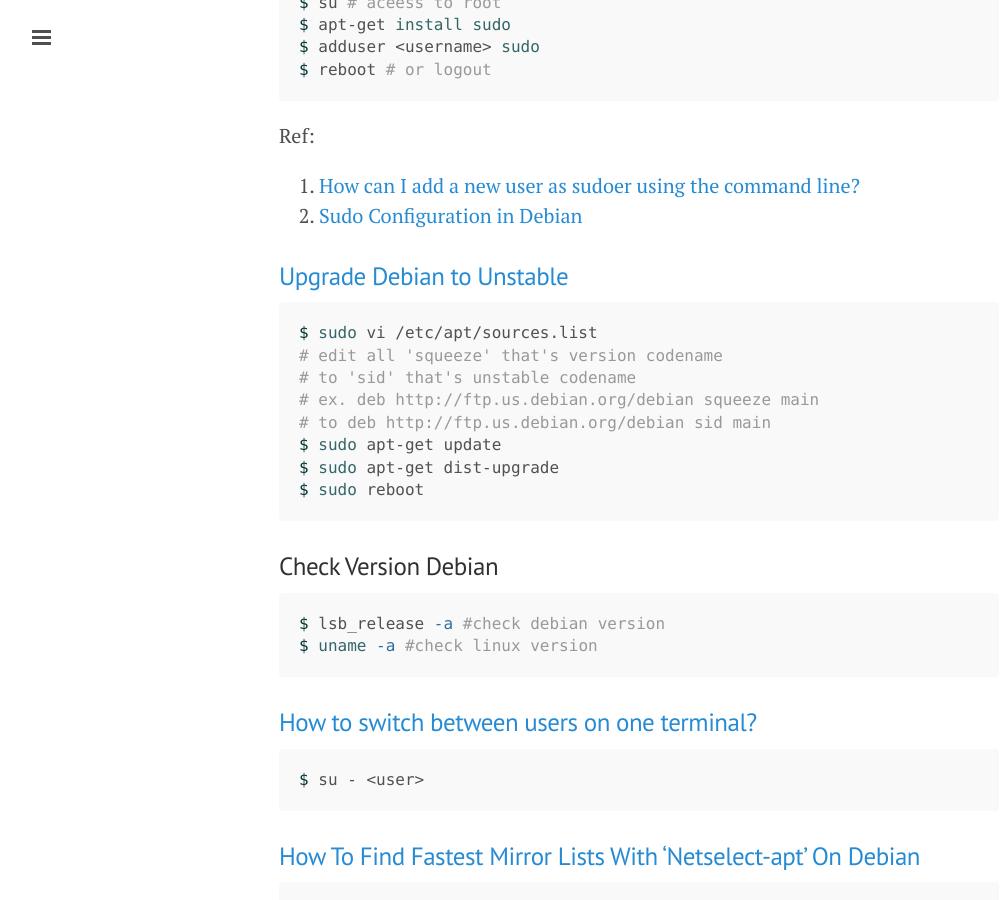
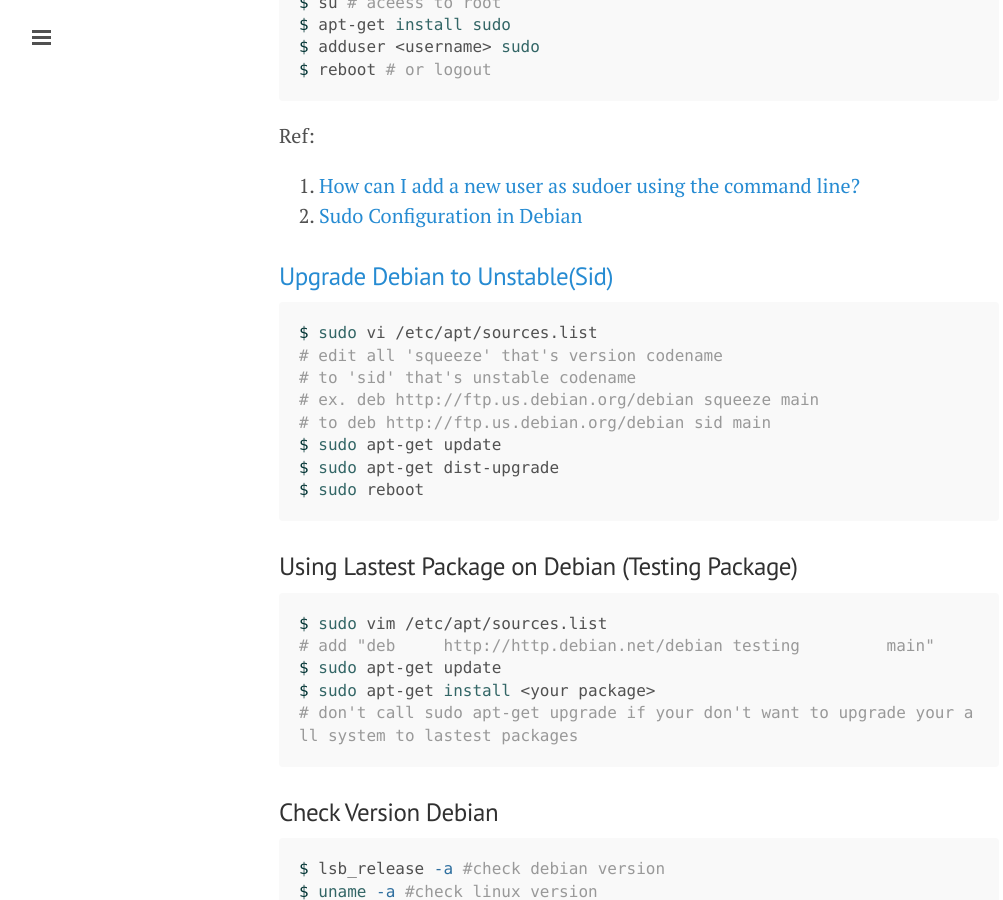
Before and after one commit to ibotdotout/ibotdotout.github.io, a Jekyll site: the page built from _posts/2014-09-10-debian.md, in a window 1280 px wide and 900 px high, scrolled down 312 px. Shown: the whole window, without its empty margins (1-1004 px from the left). Built offline with Jekyll 4.4.1, drawn with Linux system fonts in a browser that asks for light colours; Markdown is read by kramdown in place of the engine named in the settings; some of the changed text lies outside the part shown.

Commit message:
update debian install local & testing packages

````diff
--- a/_posts/2014-09-10-debian.md
+++ b/_posts/2014-09-10-debian.md
@@ -17,7 +17,7 @@ Ref:
 1. [How can I add a new user as sudoer using the command line?](http://askubuntu.com/questions/7477/how-can-i-add-a-new-user-as-sudoer-using-the-command-line)
 2. [Sudo Configuration in Debian](http://www.debianhelp.co.uk/sudo.htm)
 
-### [Upgrade Debian to Unstable](https://www.digitalocean.com/community/tutorials/upgrading-debian-to-unstable)
+### [Upgrade Debian to Unstable(Sid)](https://www.digitalocean.com/community/tutorials/upgrading-debian-to-unstable)
 
 ```sh
 $ sudo vi /etc/apt/sources.list
@@ -28,6 +28,16 @@ $ sudo vi /etc/apt/sources.list
 $ sudo apt-get update
 $ sudo apt-get dist-upgrade
 $ sudo reboot
+```
+
+### Using Lastest Package on Debian (Testing Package)
+
+```sh
+$ sudo vim /etc/apt/sources.list
+# add "deb     http://http.debian.net/debian testing         main"
+$ sudo apt-get update
+$ sudo apt-get install <your package>
+# don't call sudo apt-get upgrade if your don't want to upgrade your all system to lastest packages
 ```
 
 ### Check Version Debian
@@ -80,3 +90,10 @@ $ echo "source your .bashrc" >> .bash_profile
 ```sh
 $ xrandr --output VGA-1 --auto --primary --output DVI-I-1 --auto --left-of VGA-1
 ```
+## Install locals to support many languages
+
+```sh
+# debian
+$ sudo apt-get install locales
+$ sudo dpkg-reconfigure locales
+```
````
